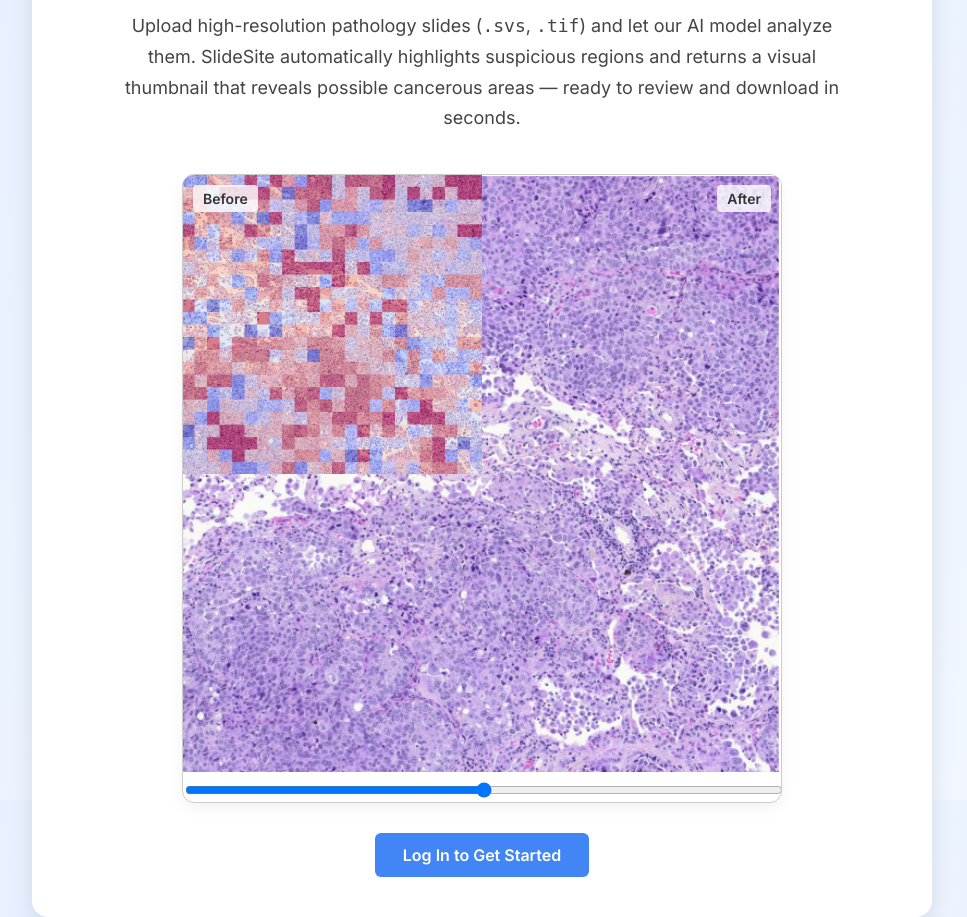
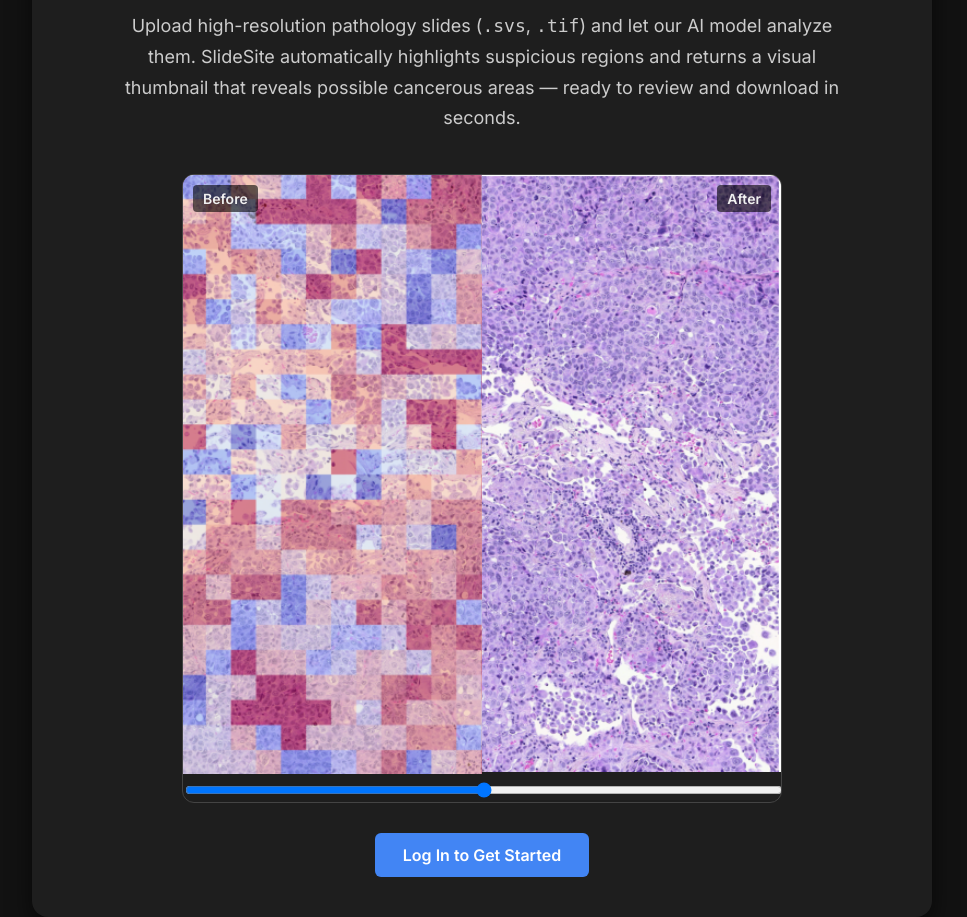
Before and after one commit to Green-Cooperative-Incorporated/SlideSite, a Flask app: page / in a window 1280 px wide. Shown: the whole page, without its empty margins (158-1125 px from the left). Run offline with Flask 3, Linux system fonts and the light colour scheme; some libraries are stand-ins or nearby versions.

Commit message:
Update landing.html

```diff
--- a/templates/landing.html
+++ b/templates/landing.html
@@ -10,31 +10,32 @@
     }
     body {
       font-family: 'Inter', sans-serif;
-      background: linear-gradient(145deg, #e6f0ff, #f2f7ff);
+      background: #121212;
       margin: 0;
       display: flex;
       justify-content: center;
       align-items: center;
       height: 100vh;
       padding: 20px;
+      color: #f0f0f0;
     }
     .container {
-      background: white;
+      background: #1e1e1e;
       padding: 40px;
       border-radius: 16px;
-      box-shadow: 0 10px 25px rgba(0, 0, 0, 0.1);
+      box-shadow: 0 10px 25px rgba(0, 0, 0, 0.6);
       max-width: 900px;
       width: 100%;
       text-align: center;
     }
     h1 {
-      color: #2c3e50;
+      color: #ffffff;
       font-size: 36px;
       margin-bottom: 20px;
     }
     p.description {
       font-size: 18px;
-      color: #444;
+      color: #ccc;
       margin-bottom: 40px;
       line-height: 1.7;
       max-width: 750px;
@@ -65,10 +66,9 @@
     .slider-wrapper {
       position: relative;
       width: 100%;
+      border-radius: 12px;
       overflow: hidden;
-      border-radius: 12px;
-      box-shadow: 0 5px 15px rgba(0,0,0,0.05);
-      border: 1px solid #ccc;
+      border: 1px solid #444;
     }
     .slider-wrapper img {
       display: block;
@@ -79,13 +79,16 @@
       position: absolute;
       top: 0;
       left: 0;
-      width: 50%;
+      height: 100%;
+      width: 100%;
       overflow: hidden;
-      height: 100%;
       pointer-events: none;
+      clip-path: inset(0 50% 0 0); /* Initially shows half */
+      transition: clip-path 0.1s linear;
     }
     .slider-overlay img {
       width: 100%;
+      height: auto;
     }
     .slider-input {
       width: 100%;
@@ -95,12 +98,12 @@
     .label-after {
       position: absolute;
       top: 10px;
-      background: rgba(255,255,255,0.8);
+      background: rgba(0, 0, 0, 0.6);
       padding: 5px 10px;
       font-weight: bold;
       border-radius: 4px;
       font-size: 14px;
-      color: #333;
+      color: #f0f0f0;
     }
     .label-before {
       left: 10px;
@@ -122,7 +125,7 @@
     <div class="slider-container">
       <div class="slider-wrapper">
         <img src="{{ url_for('static', filename='images/before.png') }}" alt="Before Slide">
-        <div class="slider-overlay">
+        <div class="slider-overlay" id="overlay">
           <img src="{{ url_for('static', filename='images/after.png') }}" alt="After Slide">
         </div>
         <div class="label-before">Before</div>
@@ -136,10 +139,10 @@
 
   <script>
     const slider = document.getElementById('imageSlider');
-    const overlay = document.querySelector('.slider-overlay');
+    const overlay = document.getElementById('overlay');
 
     slider.addEventListener('input', () => {
-      overlay.style.width = `${slider.value}%`;
+      overlay.style.clipPath = `inset(0 ${100 - slider.value}% 0 0)`;
     });
   </script>
 </body>
```
